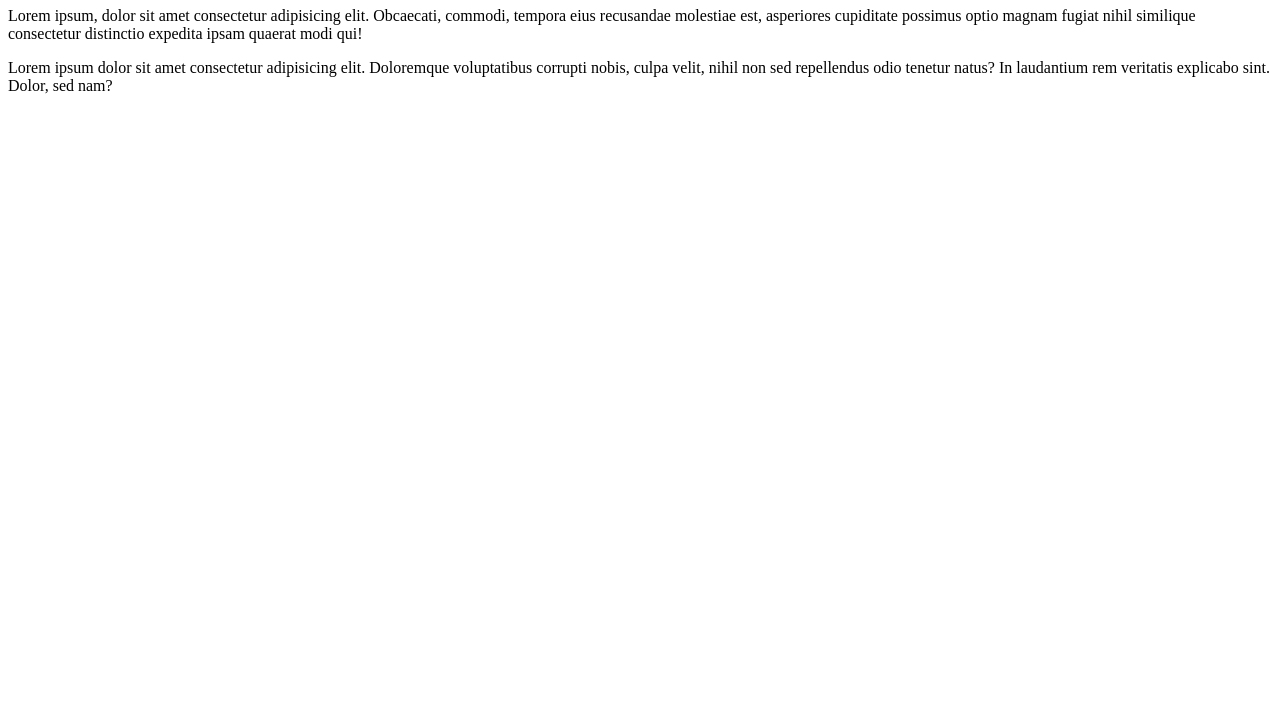
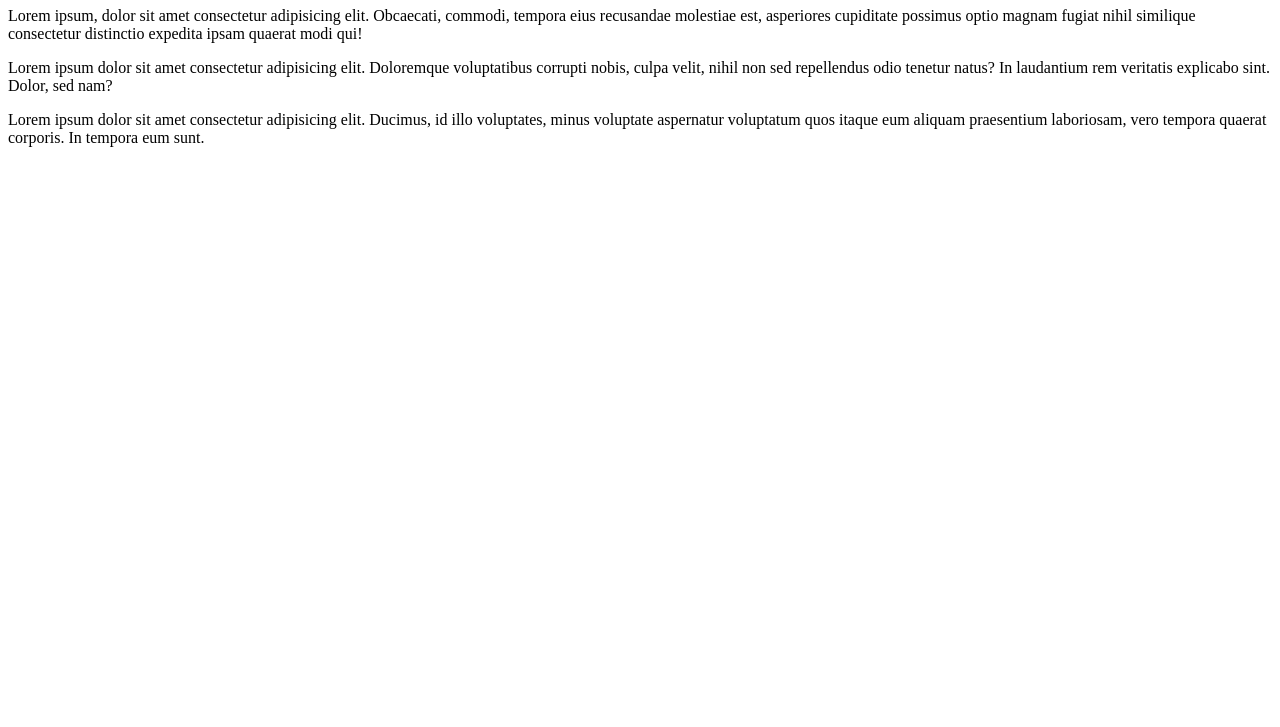
Before and after one commit to MatosoGL/hello-world, a plain HTML site: page index.html in a window 1280 px wide. Shown: the part 73-800 px from the top of the page. Drawn offline with Linux system fonts and the light colour scheme.

Commit message:
atualizei

```diff
--- a/index.html
+++ b/index.html
@@ -8,5 +8,6 @@
     <h1>Olá Mundo!</h1>
     <p>Lorem ipsum, dolor sit amet consectetur adipisicing elit. Obcaecati, commodi, tempora eius recusandae molestiae est, asperiores cupiditate possimus optio magnam fugiat nihil similique consectetur distinctio expedita ipsam quaerat modi qui!</p>
     <p>Lorem ipsum dolor sit amet consectetur adipisicing elit. Doloremque voluptatibus corrupti nobis, culpa velit, nihil non sed repellendus odio tenetur natus? In laudantium rem veritatis explicabo sint. Dolor, sed nam?</p>
+    <p>Lorem ipsum dolor sit amet consectetur adipisicing elit. Ducimus, id illo voluptates, minus voluptate aspernatur voluptatum quos itaque eum aliquam praesentium laboriosam, vero tempora quaerat corporis. In tempora eum sunt.</p>
 </body>
 </html>
```
